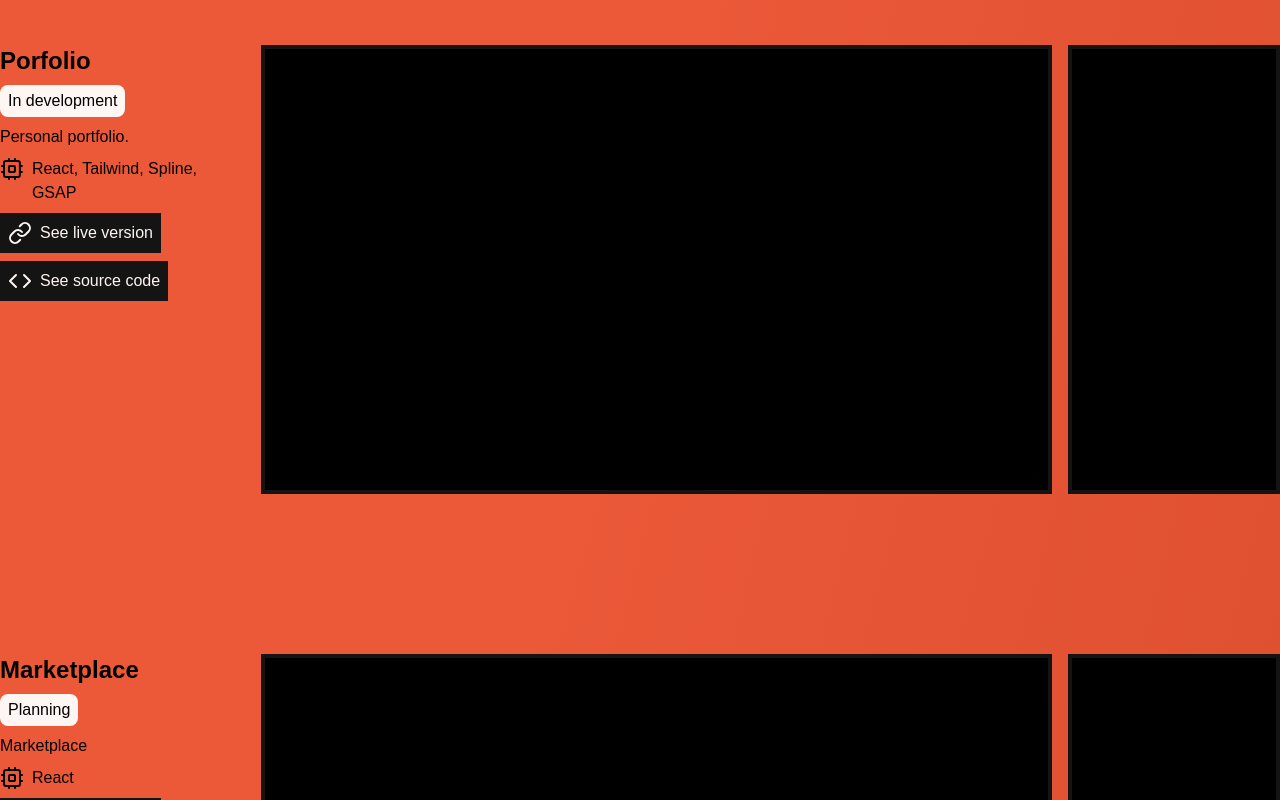
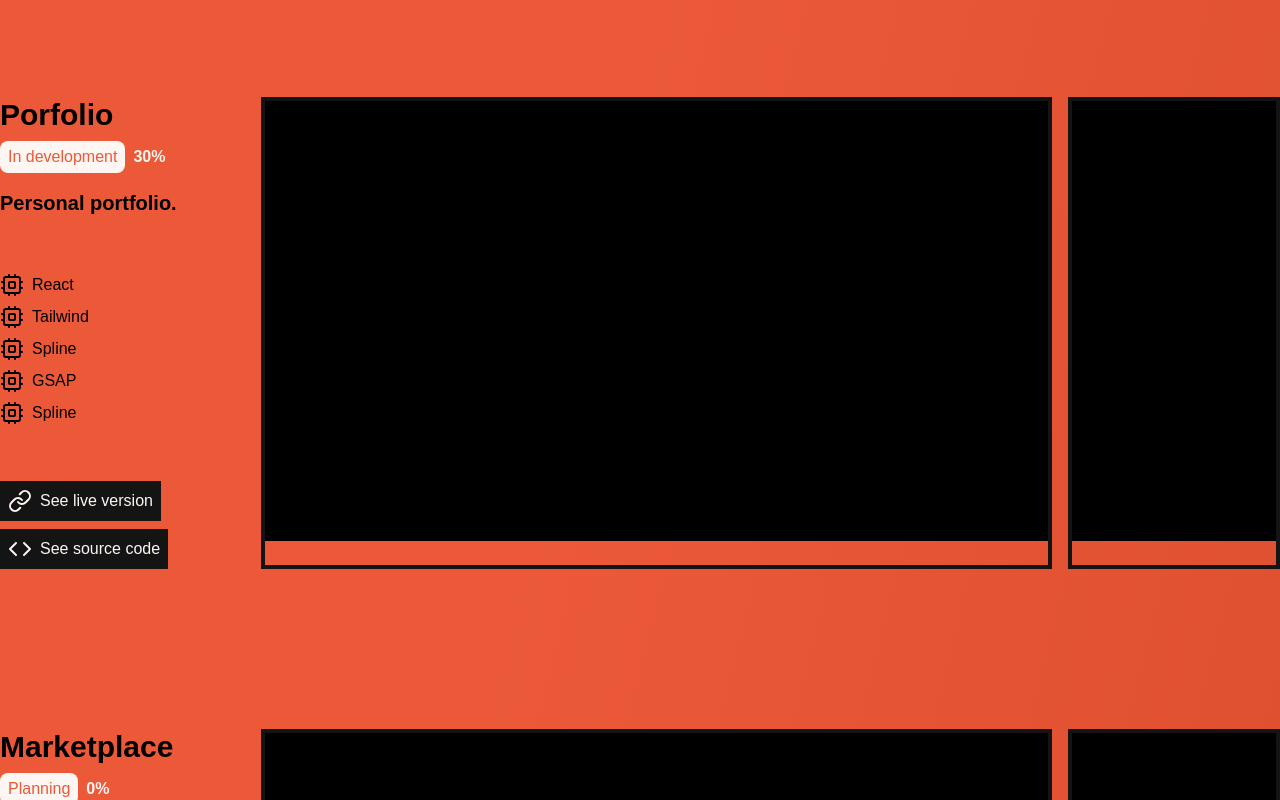
Before and after one commit to mach90/mach-portfolio, a React (Vite) app: page / in a window 1280 px wide. Shown: the part 7020-7820 px from the top of the page. Built offline with nearby package versions, Linux system fonts and the light colour scheme; a web font is replaced by a local one.

Commit message:
redesign

```diff
--- a/src/components/Project.jsx
+++ b/src/components/Project.jsx
@@ -1,7 +1,7 @@
 import { useState } from "react";
 import { Cpu, Link, Code } from "lucide-react";
 
-export default function Project({title, description, status, tech, src1, src2, link, github}) {
+export default function Project({title, description, status, bar, techs, src1, src2, link, github}) {
     const [isHover, setIsHover] = useState(false);
 
     function handleMouseEnter(){
@@ -16,11 +16,16 @@ export default function Project({title, description, status, tech, src1, src2, l
         <div className="flex flex-row gap-4 justify-center w-full">
 
             <div className="flex flex-col gap-2 w-[300px]">
-                <h1 className="text-2xl font-bold">{title}</h1>
-                <p className="bg-customColorSection3Text2 w-max py-1 px-2 rounded-lg">{status}</p>
-                <p className="">{description}</p>
-                <p className="flex flex-row gap-2"><Cpu /> {tech}</p>
-                <a className="flex flex-row gap-2 p-2 w-max bg-customColorSection3Text1 text-customColorSection3Text2" href={link} target="_blank"><Link /> See live version</a>
+                <h1 className="text-3xl font-bold">{title}</h1>
+                <div className="flex flex-row items-center gap-2 mb-2">
+                    <p className="bg-customColorSection3Text2 text-customColorSection3a w-max py-1 px-2 rounded-lg font-medium">{status}</p>
+                    <p className="font-bold text-customColorSection3Text2">{bar}%</p>
+                </div>
+                <p className="text-xl font-semibold mb-12">{description}</p>
+                {techs.map((tech) => {
+                    return <div key={tech} className="flex flex-row gap-2 font-medium"><Cpu /> {tech}</div>
+                })}
+                <a className="flex flex-row gap-2 p-2 w-max bg-customColorSection3Text1 text-customColorSection3Text2 mt-12" href={link} target="_blank"><Link /> See live version</a>
                 <a className="flex flex-row gap-2 p-2 w-max bg-customColorSection3Text1 text-customColorSection3Text2" href={github} target="_blank"><Code /> See source code</a>
             </div>
 
--- a/src/components/Projects.jsx
+++ b/src/components/Projects.jsx
@@ -17,8 +17,9 @@ const projects = [
     {
       title: "Travel Form Generator",
       status: "In development",
+      bar: 30,
       description: "This app uses React-PDF to generate a Travel Form.",
-      tech: "React, Tailwind, React-pdf, typed.js",
+      techs: ["React", "Tailwind", "React-pdf"],
       src1: TravelFormGeneratorImg1,
       src2: TravelFormGeneratorImg2,
       link: "https://travelformgenerator.netlify.app/",
@@ -27,8 +28,9 @@ const projects = [
     {
       title: "Bento Enviro",
       status: "In development",
+      bar: 30,
       description: "Weather, forecast, and more. Bento UI.",
-      tech: "React, Tailwind, React-pdf, typed.js",
+      techs: ["React", "Tailwind"],
       src1: BentoEnviroImg1,
       src2: BentoEnviroImg2,
       link: "https://bento-enviro.netlify.app/",
@@ -38,8 +40,9 @@ const projects = [
     {
       title: "Porfolio",
       status: "In development",
+      bar: 30,
       description: "Personal portfolio.",
-      tech: "React, Tailwind, Spline, GSAP",
+      techs: ["React", "Tailwind", "Spline", "GSAP", "Spline"],
       src1: BlankImg1,
       src2: BlankImg2,
       link: "https://mach-portfolio.netlify.app/",
@@ -48,8 +51,9 @@ const projects = [
     {
       title: "Marketplace",
       status: "Planning",
+      bar: 0,
       description: "Marketplace",
-      tech: "React",
+      techs: ["React"],
       src1: BlankImg1,
       src2: BlankImg2,
       link: "",
@@ -58,8 +62,9 @@ const projects = [
     {
       title: "Brochure",
       status: "Planning",
+      bar: 0,
       description: "Brochure",
-      tech: "React",
+      techs: ["React"],
       src1: BlankImg1,
       src2: BlankImg2,
       link: "",
@@ -68,8 +73,9 @@ const projects = [
     {
       title: "Secret Project",
       status: "Concept",
+      bar: 0,
       description: "Secret project.",
-      tech: "React",
+      techs: ["React"],
       src1: BlankImg1,
       src2: BlankImg2,
       link: "",
--- a/src/output.css
+++ b/src/output.css
@@ -598,8 +598,16 @@ video {
   margin: 1rem;
 }
 
+.mb-12 {
+  margin-bottom: 3rem;
+}
+
 .mb-16 {
   margin-bottom: 4rem;
+}
+
+.mb-2 {
+  margin-bottom: 0.5rem;
 }
 
 .mb-4 {
@@ -612,6 +620,10 @@ video {
 
 .mr-96 {
   margin-right: 24rem;
+}
+
+.mt-12 {
+  margin-top: 3rem;
 }
 
 .mt-16 {
@@ -1004,6 +1016,10 @@ video {
   font-weight: 500;
 }
 
+.font-semibold {
+  font-weight: 600;
+}
+
 .text-\[\#fef6f2\] {
   --tw-text-opacity: 1;
   color: rgb(254 246 242 / var(--tw-text-opacity));
@@ -1067,6 +1083,11 @@ video {
 .text-customColorSection3Text3 {
   --tw-text-opacity: 1;
   color: rgb(20 20 20 / var(--tw-text-opacity));
+}
+
+.text-customColorSection3a {
+  --tw-text-opacity: 1;
+  color: rgb(235 89 57 / var(--tw-text-opacity));
 }
 
 .text-customColorSection4Text1 {
@@ -1144,6 +1165,16 @@ video {
   background-color: var(--scrollbar-thumb-hover-color);
 }
 
+progress::-webkit-progress-value {
+  background-color: #141414;
+  /* TailwindCSS red-500 */
+}
+
+progress::-moz-progress-bar {
+  background-color: #141414;
+  /* TailwindCSS red-500 */
+}
+
 .hover\:bg-customColorSection2Text1:hover {
   --tw-bg-opacity: 1;
   background-color: rgb(235 89 57 / var(--tw-bg-opacity));
```
Also changed, not shown: src/input.css (+8 -0 lines), 1 other file (tests, documents, lock files or other folders).
